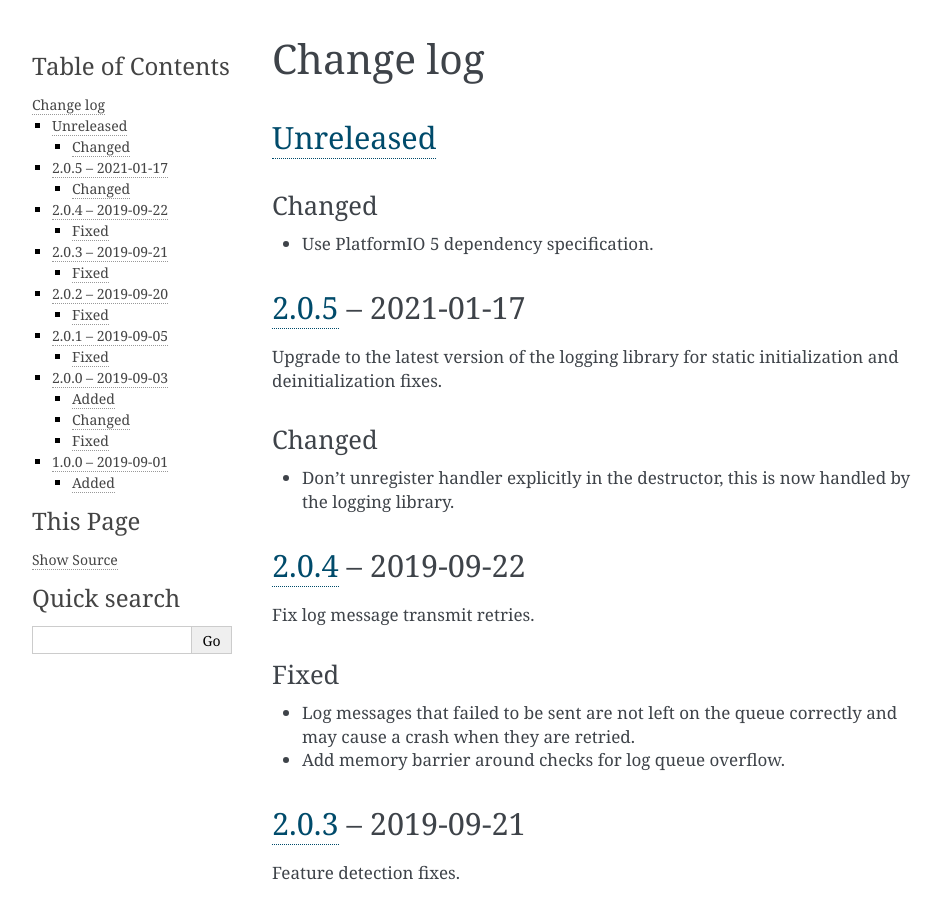
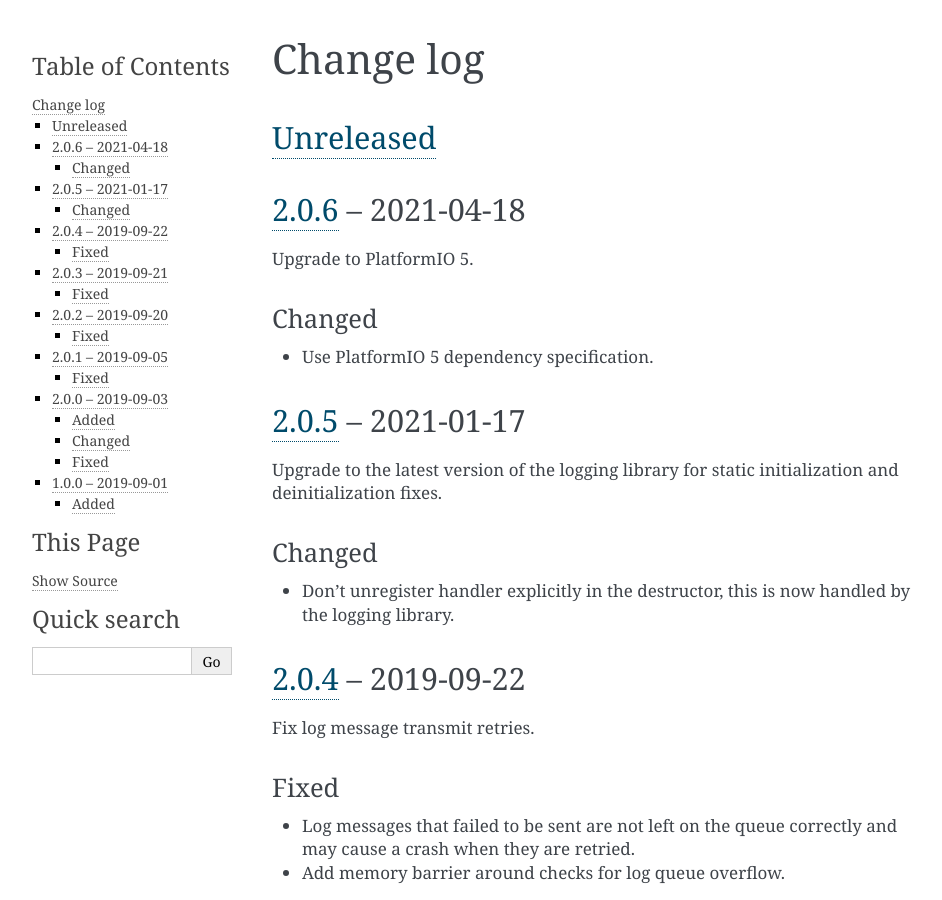
Before and after one commit to nomis/mcu-uuid-syslog, a Sphinx documentation site: the page built from docs/changelog.rst, in a window 1280 px wide and 900 px high. Shown: the whole window, without its empty margins (148-1090 px from the left). Built offline with Sphinx 7.4.7, drawn with Linux system fonts in a browser that asks for light colours.

Commit message:
Version 2.0.6

```diff
--- a/docs/changelog.rst
+++ b/docs/changelog.rst
@@ -3,6 +3,11 @@ Change log
 
 Unreleased_
 -----------
+
+2.0.6_ |--| 2021-04-18
+----------------------
+
+Upgrade to PlatformIO 5.
 
 Changed
 ~~~~~~~
@@ -110,7 +115,8 @@ Added
 
 .. |--| unicode:: U+2013 .. EN DASH
 
-.. _Unreleased: https://github.com/nomis/mcu-uuid-syslog/compare/2.0.5...HEAD
+.. _Unreleased: https://github.com/nomis/mcu-uuid-syslog/compare/2.0.6...HEAD
+.. _2.0.6: https://github.com/nomis/mcu-uuid-syslog/compare/2.0.5...2.0.6
 .. _2.0.5: https://github.com/nomis/mcu-uuid-syslog/compare/2.0.4...2.0.5
 .. _2.0.4: https://github.com/nomis/mcu-uuid-syslog/compare/2.0.3...2.0.4
 .. _2.0.3: https://github.com/nomis/mcu-uuid-syslog/compare/2.0.2...2.0.3
--- a/library.json
+++ b/library.json
@@ -12,7 +12,7 @@
 		"type": "git",
 		"url": "https://github.com/nomis/mcu-uuid-syslog.git"
 	},
-	"version": "2.0.5",
+	"version": "2.0.6",
 	"license": "GPL-3.0-or-later",
 	"homepage": "https://mcu-uuid-syslog.readthedocs.io/",
 	"export": {
```
